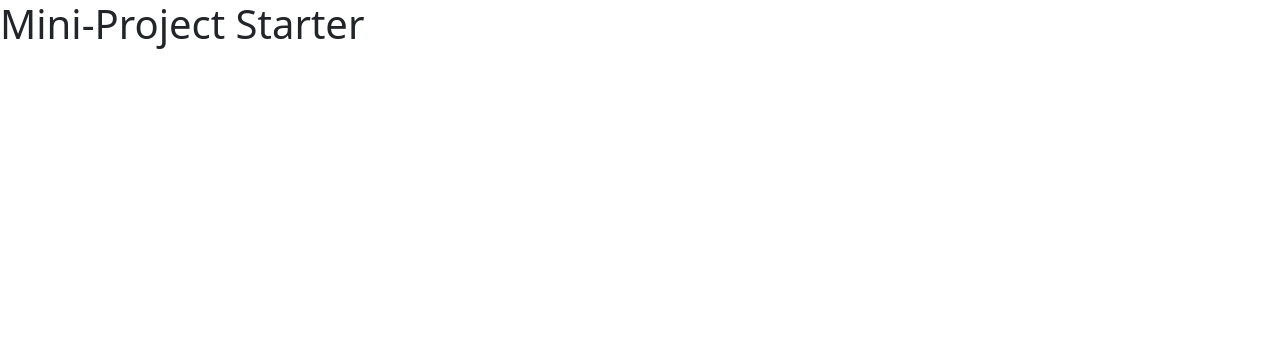
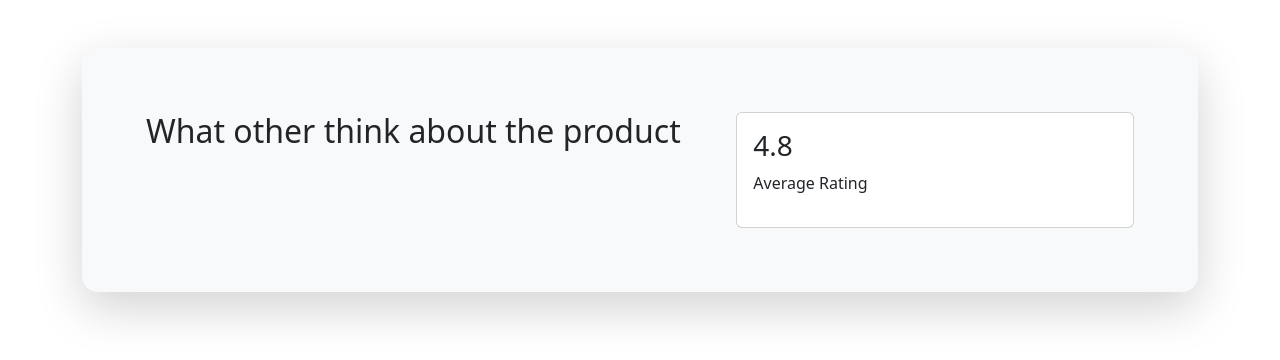
Before and after one commit to tanwaratkaewpratom/RatingComponent, a plain HTML site: page index.html in a window 1280 px wide. Drawn offline with Linux system fonts and the light colour scheme.

Commit message:
Build the structure (#1)

```diff
--- a/index.html
+++ b/index.html
@@ -9,7 +9,25 @@
     <title>Mini-Project Starter</title>
   </head>
   <body>
-    <h1>Mini-Project Starter</h1>
+    <div class="container">
+      <div class="card mt-5 bg-light shadow-lg border-0 rounded-4">
+        <div class="card-body">
+          <div class="row p-5">
+            <div class="col-7">
+              <h2>What other think about the product</h2>
+            </div>
+            <div class="col-5">
+              <div class="card">
+                <div class="card-body">
+                  <h3>4.8</h3>
+                  <p>Average Rating</p>
+                </div>
+              </div>
+            </div>
+          </div>
+        </div>
+      </div>
+    </div>
 
     <script src="js/bootstrap.bundle.min.js"></script>
   </body>
```
